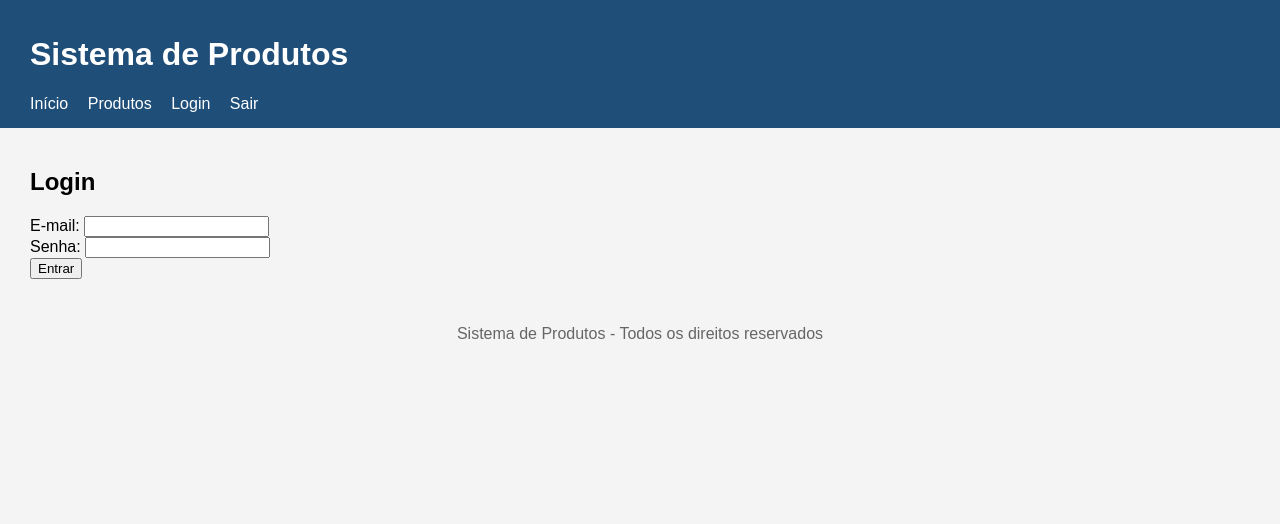
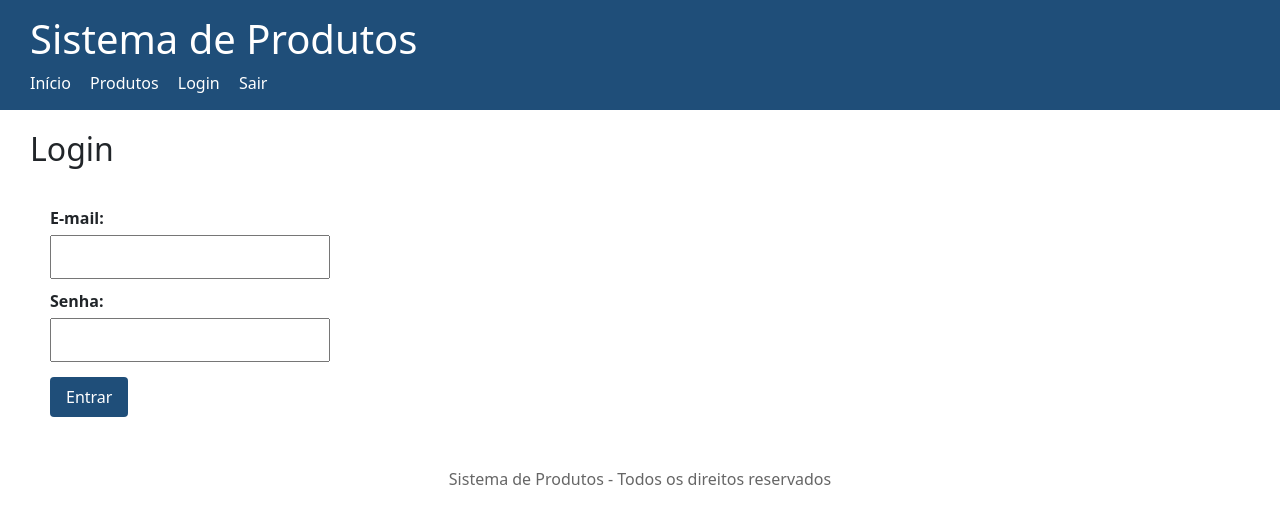
Before and after one commit to pedrosoaresetec-commits/projeto_php, a PHP site: page /login.php in a window 1280 px wide. Shown: the top 524 px of the page. Run offline with PHP 8.4, Linux system fonts and the light colour scheme.

Commit message:
atualizacoes 27/08

```diff
--- a/cabecalho.php
+++ b/cabecalho.php
@@ -1,18 +1,22 @@
+<?php
+$base_url = '/projeto_php/';
+?>
 <!DOCTYPE html>
 <html lang="pt-br">
 <head>
     <meta charset="UTF-8">
     <meta name="viewport" content="width=device-width, initial-scale=1.0">
-    <title>Projeto Php CRUD</title>
-    <link rel="stylesheet" href="css/style.css">
+    <link rel="stylesheet" href="<?php echo $base_url; ?>css/style.css">
+    <title>Projeto PHP - CRUD</title>
+    <link href="https://cdn.jsdelivr.net/npm/bootstrap@5.3.0/dist/css/bootstrap.min.css" rel="stylesheet">
 </head>
 <body>
     <header>
         <h1>Sistema de Produtos</h1>
-        <nav>
-        <a href="index.php">Início</a>
-        <a href="produtos/listar.php">Produtos</a>
-        <a href="login.php">Login</a>
-        <a href="logout.php">Sair</a>
-        </nav>
+            <nav>
+                <a href="<?php echo $base_url; ?>index.php">Início</a>
+                <a href="<?php echo $base_url; ?>produtos/listar.php">Produtos</a>
+                <a href="<?php echo $base_url; ?>login.php">Login</a>
+                <a href="<?php echo $base_url; ?>logout.php">Sair</a>
+            </nav>
     </header>
--- a/css/style.css
+++ b/css/style.css
@@ -21,3 +21,51 @@ footer {
     padding: 10px;
     color: #666;
 }
+
+/* Aula 03 - formulario de login */
+form {
+    max-width: 320px;
+    background-color: white;
+    padding: 20px;
+    border-radius: 6px;
+}
+
+form label {
+    display: block;
+    margin-top: 10px;
+    font-weight: bold;
+}
+
+form input {
+    width: 100%;
+    padding: 8px;
+    margin-top: 5px;
+    box-sizing: border-box;
+}
+
+form button {
+    margin-top: 15px;
+    padding: 8px 16px;
+    background-color: #1f4e79;
+    color: white;
+    border: none;
+    border-radius: 4px;
+    cursor: pointer;
+}
+
+/* Aula 05 - tabela de produtos */
+table {
+ width: 100%;
+ border-collapse: collapse;
+ background-color: white;
+ margin-top: 15px;
+}
+table th, table td {
+ border: 1px solid #ddd;
+ padding: 8px;
+ text-align: left;
+}
+table th {
+ background-color: #1f4e79;
+ color: white;
+}
--- a/login.php
+++ b/login.php
@@ -1,38 +1,44 @@
 <?php
 session_start();
-    include 'conexao.php';
+require __DIR__ . '/conexao.php';
+
 if ($_SERVER['REQUEST_METHOD'] == 'POST') {
     $email = $_POST['email'];
     $senha = $_POST['senha'];
-            $sql = "SELECT * FROM usuarios WHERE email = '$email' AND senha =
-        '$senha'";
+
+    $sql = "SELECT * FROM usuarios WHERE email = '$email' AND senha = '$senha'";
     $resultado = mysqli_query($conexao, $sql);
+
     if (mysqli_num_rows($resultado) == 1) {
         $usuario = mysqli_fetch_assoc($resultado);
         $_SESSION['usuario_id'] = $usuario['id'];
         $_SESSION['usuario_nome'] = $usuario['nome'];
-            header("Location: produtos/listar.php");
+        header('Location: /projeto_php/produtos/listar.php');
         exit;
     } else {
-            $mensagem = "E-mail ou senha inválidos.";
+        $mensagem = 'E-mail ou senha inválidos.';
     }
 }
 ?>
 
-<?php include 'cabecalho.php'; ?>
+<?php require __DIR__ . '/cabecalho.php'; ?>
 
 <main>
     <h2>Login</h2>
+
     <?php if (isset($mensagem)) { ?>
         <p><?php echo $mensagem; ?></p>
     <?php } ?>
-    <form action="login.php" method="POST">
+
+    <form action="/projeto_php/login.php" method="POST">
         <label>E-mail:</label>
         <input type="text" name="email"><br>
+
         <label>Senha:</label>
         <input type="password" name="senha"><br>
+
         <button type="submit">Entrar</button>
     </form>
 </main>
 
-<?php include 'rodape.php'; ?>
+<?php require __DIR__ . '/rodape.php'; ?>
--- a/verifica_login.php
+++ b/produtos/verifica_login.php
@@ -1,7 +1,8 @@
 <?php
 session_start();
+
 if (!isset($_SESSION['usuario_id'])) {
- header("Location: ../login.php");
- exit;
+    header('Location: /projeto_php/login.php');
+    exit;
 }
 ?>
```
Also changed, not shown: conexao.php (+5 -2 lines), index.php (+6 -6 lines), logout.php (+4 -4 lines), produtos/atualizar.php (deleted, +0 -7 lines), produtos/cadastrar.php (deleted, +0 -7 lines), produtos/excluir.php (deleted, +0 -7 lines), produtos/listar.php (+33 -6 lines), rodape.php (+3 -4 lines). Lines whose indentation alone changed are shown as unchanged.
